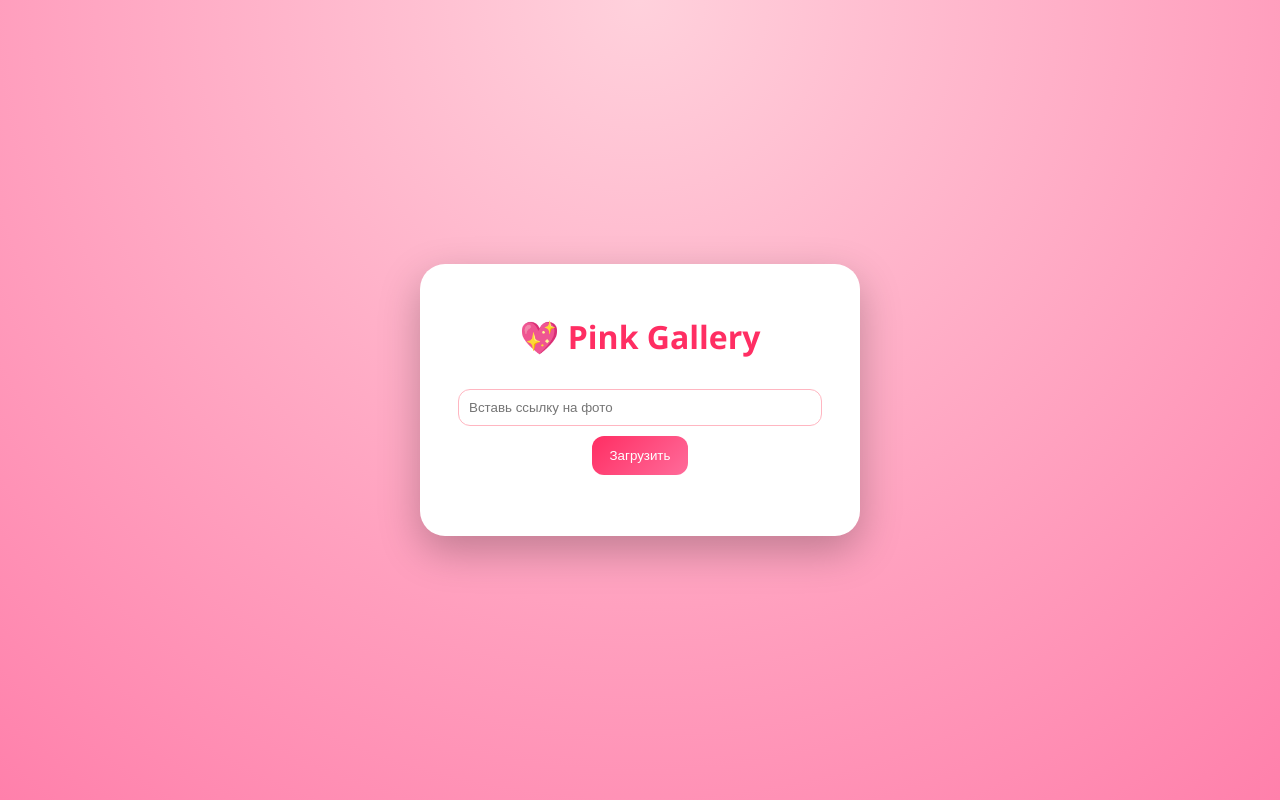
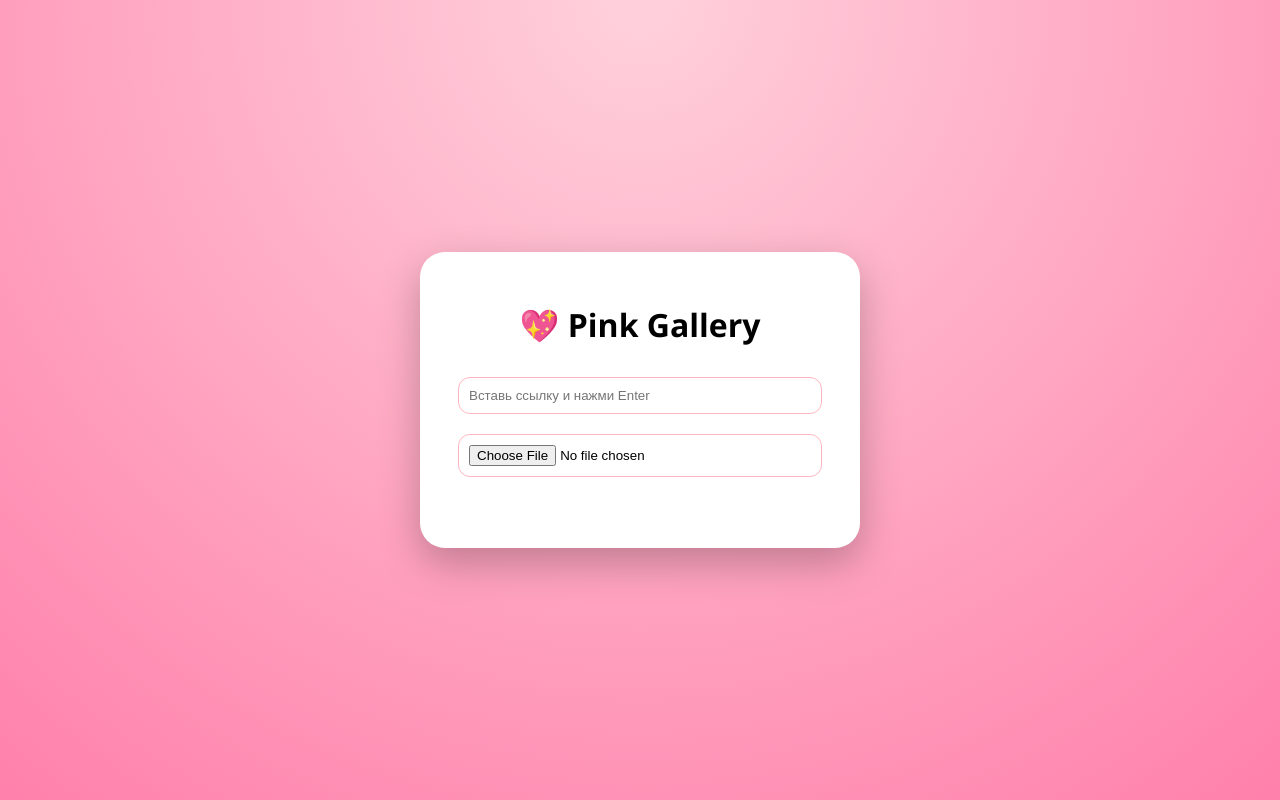
Before and after one commit to 240092-eng/mewww, a plain HTML site: page index.html in a window 1280 px wide. Drawn offline with Linux system fonts and the light colour scheme; no server answers.

Commit message:
Update index.html

```diff
--- a/index.html
+++ b/index.html
@@ -24,25 +24,12 @@ body {
   text-align: center;
 }
 
-h1 {
-  color: #ff2e63;
-}
-
 input {
   width: 90%;
   padding: 10px;
   margin: 10px 0;
   border-radius: 12px;
   border: 1px solid #ffb6c1;
-}
-
-button {
-  background: linear-gradient(135deg, #ff2e63, #ff6b9a);
-  border: none;
-  color: white;
-  padding: 12px 18px;
-  border-radius: 12px;
-  cursor: pointer;
 }
 
 ul {
@@ -66,8 +53,11 @@ img {
 <div class="card">
   <h1>💖 Pink Gallery</h1>
 
-  <input id="photo" placeholder="Вставь ссылку на фото">
-  <button onclick="addPhoto()">Загрузить</button>
+  <!-- ссылка -->
+  <input id="photoUrl" placeholder="Вставь ссылку и нажми Enter">
+
+  <!-- файл с ПК -->
+  <input type="file" id="fileInput" accept="image/*">
 
   <ul id="list"></ul>
 </div>
```
